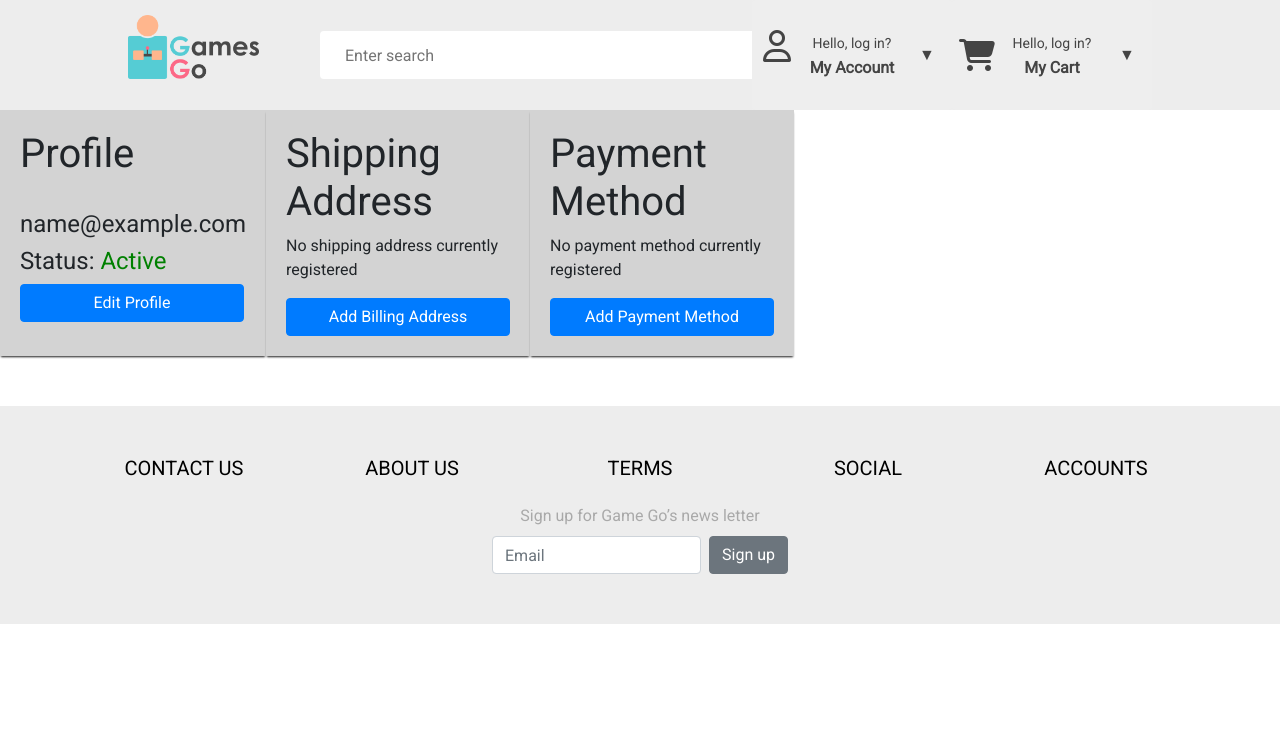
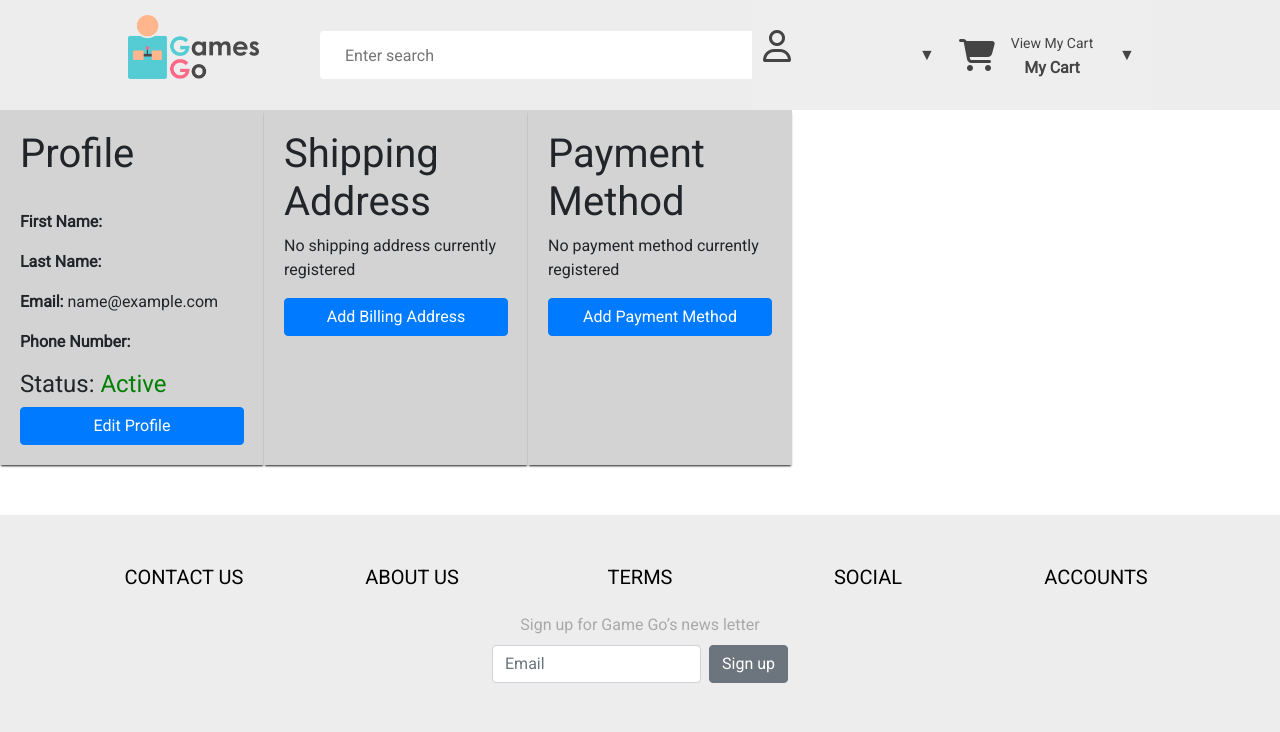
Before and after one commit to Thorarinng/VerkLegt2020, a Django app: page /user/account/ in a window 1280 px wide. Shown: the top 732 px of the page. Run offline with Django 3.2, Linux system fonts and the light colour scheme; the visitor is signed in with stand-in values (Sample User, id 1); some libraries are stand-ins or nearby versions.

Commit message:
Changed navbar profile stuff and profile displayed

```diff
--- a/Project/templates/navigation.html
+++ b/Project/templates/navigation.html
@@ -31,11 +31,13 @@
           <div id="login-trigger" href="{% url 'login' %}">
             {% if user.is_authenticated %}
               <img src="{{ user.imgURL }}" style="height: 50px" class="far fa-user">
+                <a id="hello">{{ user.firstName }}</a>
+                <a id="my-account">{{ user.lastName }}</a>
               {% else %}
             <i class='far fa-user'></i>
-              {% endif %}
             <a id="hello">Hello, log in?</a>
             <a id="my-account">My Account</a>
+              {% endif %}
             <span id="arrow">▼</span>
           </div>
 
@@ -66,7 +68,7 @@
           <div id="login-trigger" href="#">
             <i class='fas far fa-shopping-cart'></i>
             <a id="hello">
-              Hello, log in?
+              View My Cart
             </a>
             <a id="my-account">My Cart
             </a>
--- a/Project/templates/user/account/profile/profile_details.html
+++ b/Project/templates/user/account/profile/profile_details.html
@@ -1,11 +1,11 @@
 {% block content %}
     <div class="profile">
         <h1>Profile</h1>
-        <h3>{{ user.firstName }}</h3>
-        <h3>{{ user.lastName }}</h3>
-        <img style="width: 200px" src="{{ user.imgURL }}">
-        <h4>{{ user.email }}</h4>
-        <h4>{{ user.phoneNumber }}</h4>
+        <img style="width: 200px" src="{{ user.imgURL }}" alt="">
+        <p> <b>First Name: </b> {{ user.firstName }}</p>
+        <p> <b>Last Name: </b> {{ user.lastName }}</p>
+        <p> <b> Email: </b> {{ user.email }} </p>
+        <p> <b> Phone Number: </b> {{ user.phoneNumber }}</p>
         {% if user.active %}
             <h4>Status: <span style="color: green"> Active </span></h4>
         {% else %}
```
